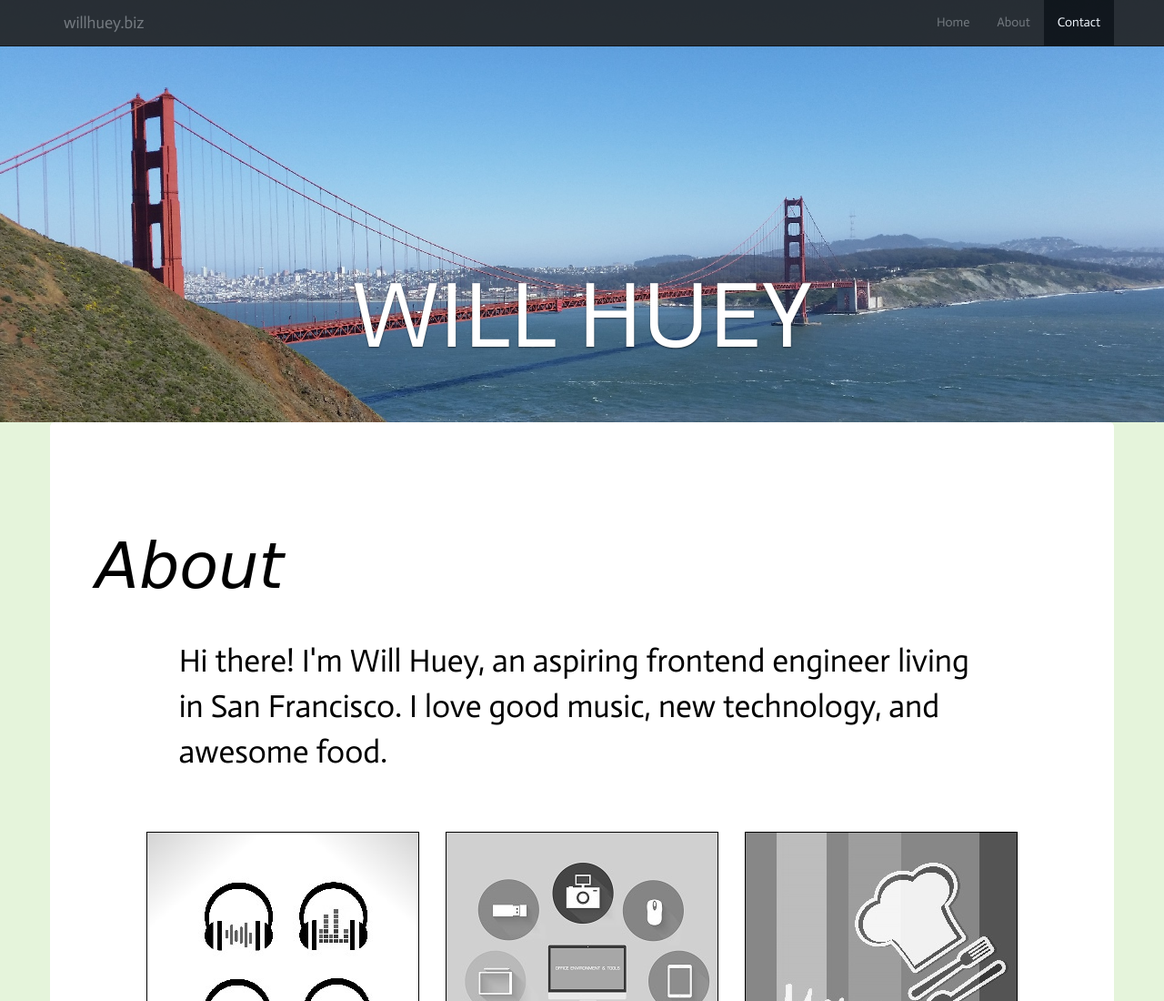
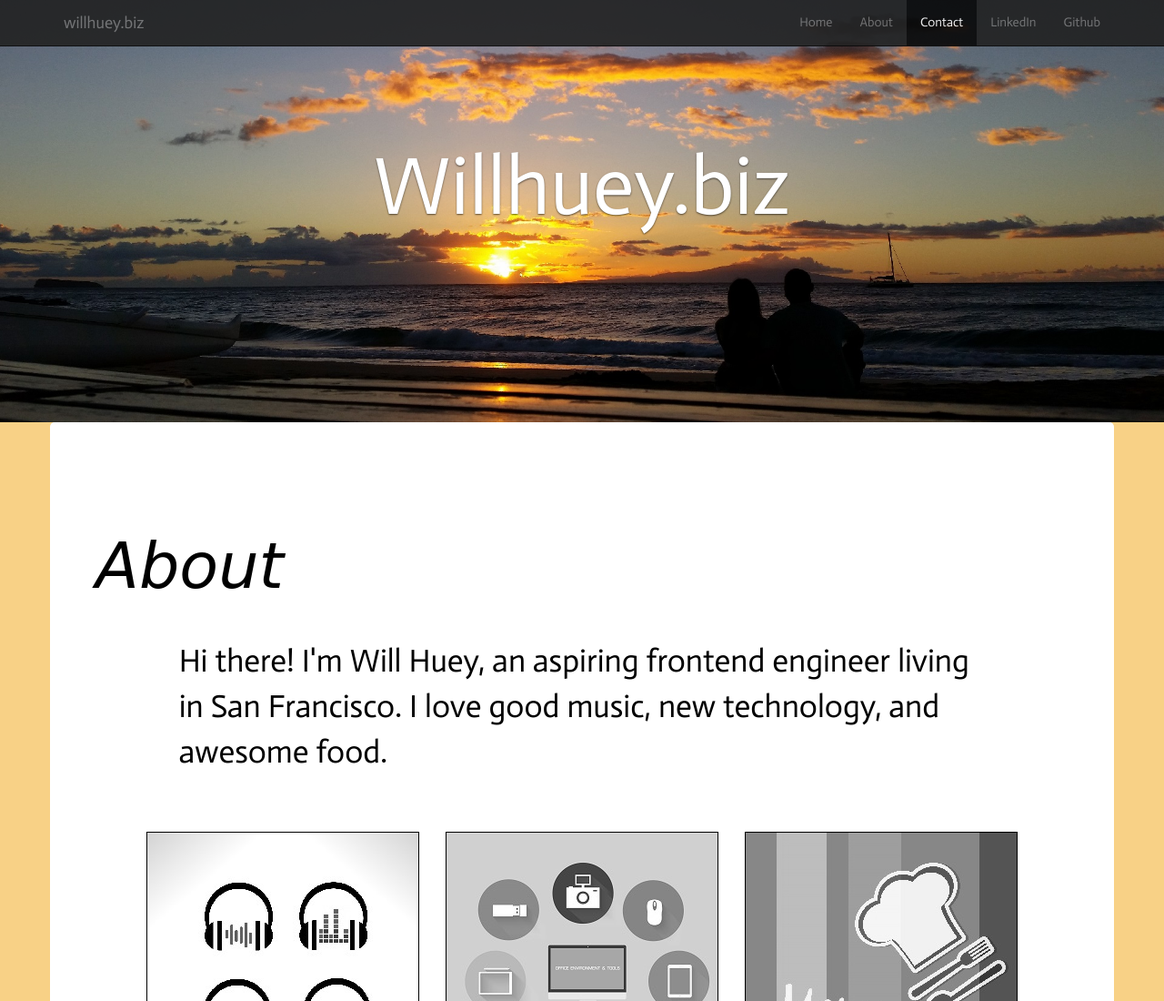
Before and after one commit to whuey79/website, a website: page index.html in a window 1280 px wide. Shown: the top 1100 px of the page at 91% size. Drawn offline with nearby package versions, Linux system fonts and the light colour scheme; a web font is replaced by a local one.

Commit message:
change image and background, add some transitions

```diff
--- a/css/style.css
+++ b/css/style.css
@@ -3,8 +3,8 @@
 
 body {
   padding:0px 0px;
-/*  background: #3F3F3F;  */ /* gray */
-  background: #E5F4DB;
+  background-color:#F8D186;   /* orange */
+/*  background: #E5F4DB; */ /* green */
   font-family: 'Actor', sans-serif;
   color: black;
   position: relative;  /* needed for scrollspy.js */
@@ -34,6 +34,11 @@ section .container, footer .container {
   transition:top 3s ease-in-out;
 }
 
+.carousel-caption {
+  transition:left 3s ease 0s;
+  transition:opacity 3s ease 3s;
+}
+
 nav li:active {
   color:white;
 }
@@ -53,7 +58,13 @@ nav li:active {
 }
 
 .carousel-caption  h1 {
-  font-size: 8vw;
+  font-size: 7vw;
+
+}
+
+.carousel-caption {
+  position: absolute;
+  top: 25%;
 }
 
 .carousel-caption p  {
--- a/index.html
+++ b/index.html
@@ -28,6 +28,8 @@
             <li class="active"><a href="#home">Home</a></li>
             <li><a href="#about">About</a></li>
             <li><a href="#contact">Contact</a></li>
+            <li><a href="https://www.linkedin.com/pub/will-huey/31/965/5a4">LinkedIn</a></li>
+            <li><a href="https://github.com/whuey79">Github</a></li>
           </ul>
         </div>
       </div>
@@ -37,10 +39,9 @@
     <div id="mycarousel" class="carousel slide" data-ride="carousel">
       <div class="carousel-inner">
           <div class="item active">
-              <img src= "./images/ggb.jpg" alt="" class="img-responsive">
+              <img src= "./images/beachsunset.jpg" alt="beachsunset" class="img-responsive">
               <div class="carousel-caption">
-                <h1>WILL HUEY</h1>
-                <p></p>
+                <h1><span class="half">Willhuey</span><span class="half fadein">.biz</span></h1>
               </div>
           </div>
       </div>
--- a/js/test.js
+++ b/js/test.js
@@ -29,6 +29,8 @@ $(function() {
   var $nav = $('nav');
   $nav.addClass('slide-in');
   $nav.addClass('navslide');
+  $('.carousel-caption').css('left','-2000px');
+  $('.fadein').hide();
 }());
 
 
@@ -45,4 +47,7 @@ $(function() {
             $(".tile").removeClass("active");
         }
     });
+
+    $('.carousel-caption').css('left','20%');
+    $('.fadein').fadeIn();
 });
```
Also changed, not shown: images/GitHub-Mark-64px.png (added), images/GitHub-Mark-Light-64px.png (added), images/InBug-60px-R.png (added), images/Octocat.jpg (added), images/Octocat.png (added).
